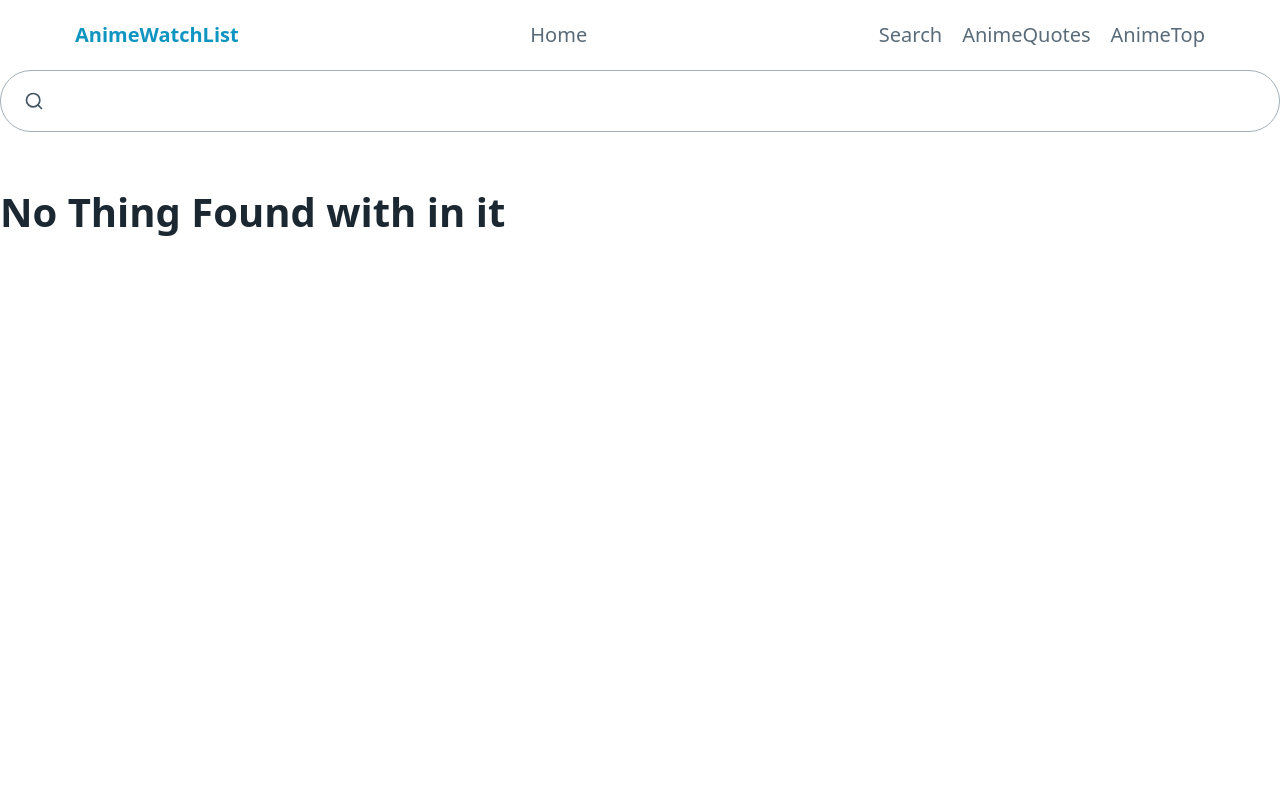
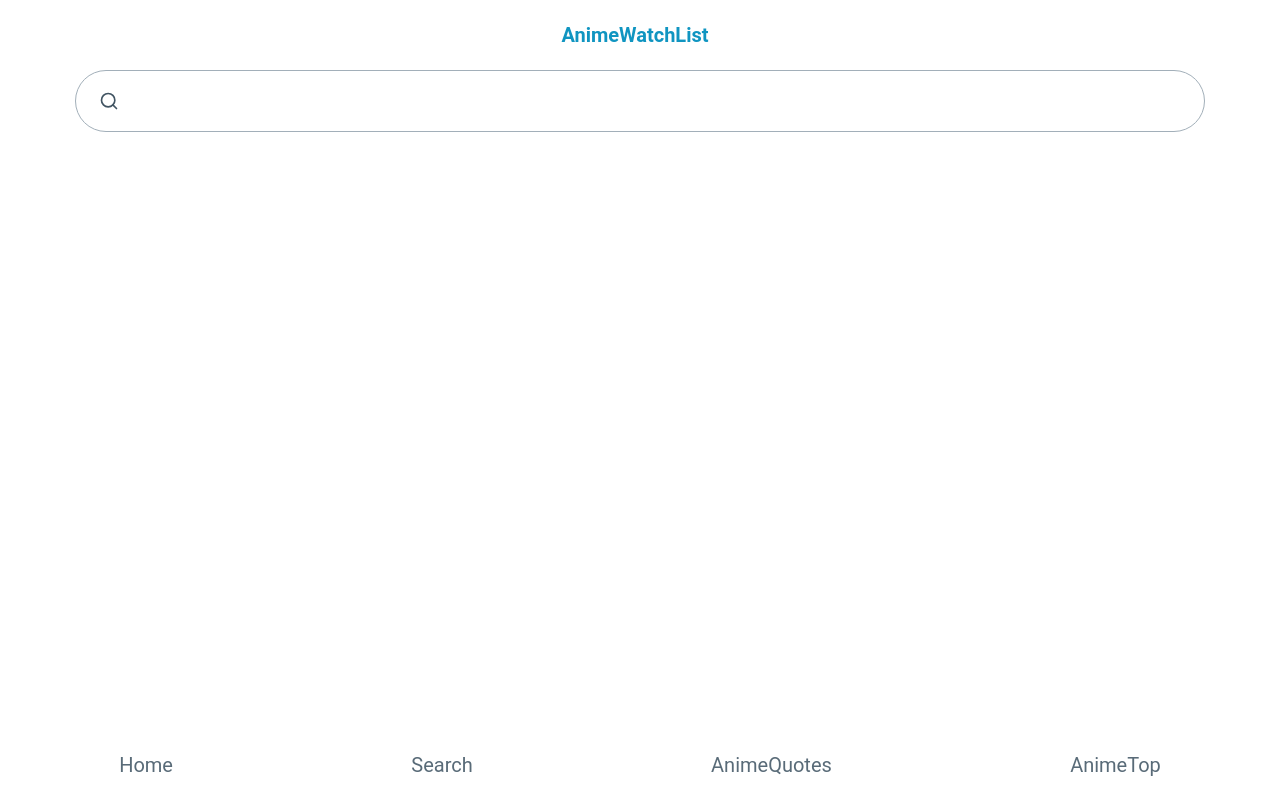
Before and after one commit to Ibrahim-Rezq/MyAnimeWatchList, a Next.js app: page /Search in a window 1280 px wide. Built offline with nearby package versions, Linux system fonts and the light colour scheme.

Commit message:
fixing Style adding toTop button

```diff
--- a/src/components/AnimeShelf.js
+++ b/src/components/AnimeShelf.js
@@ -5,13 +5,11 @@ import styles from '../css/AnimeShelf.module.css';
 const AnimeShelf = ({ data }) => {
   return (
     <>
-      <div className='container'>
-        <div className={styles.grid}>
-          {data.map((anime) => {
-            if (anime) return <Card key={anime.title} anime={anime} />;
-          })}
-        </div>
-      </div>
+      <section className={styles.grid}>
+        {data.map((anime) => {
+          if (anime) return <Card key={anime.title} anime={anime} />;
+        })}
+      </section>
     </>
   );
 };
--- a/src/components/Card.js
+++ b/src/components/Card.js
@@ -43,15 +43,15 @@ const Card = ({ anime }) => {
                 {(synopsis && synopsis.slice(0, 150)) || 'No discription found'}
                 {synopsis && synopsis.length > 150 && '...'}
               </p>
-              <button
-                onClick={() => {
-                  post(anime);
-                }}>
-                Add To Favorite
-              </button>
             </section>
           </footer>
         </article>
+        <button
+          onClick={() => {
+            post(anime);
+          }}>
+          Add To Favorite
+        </button>
       </section>
     </>
   );
--- a/src/components/Nav.js
+++ b/src/components/Nav.js
@@ -1,9 +1,27 @@
-import React from 'react';
+import { useEffect, useState } from 'react';
 import Link from 'next/link';
+import styles from '../css/Nav.module.css';
 
 const Nav = () => {
+  const scrollToTop = () => {
+    window.scroll({
+      top: 0,
+      behavior: 'smooth',
+    });
+  };
+  const [width, setWidth] = useState(0);
+  const widthChange = () => {
+    setWidth(window.scrollY);
+  };
+  useEffect(() => {
+    window.addEventListener('scroll', widthChange);
+    return () => {
+      window.removeEventListener('scroll', widthChange);
+    };
+  }, []);
+
   return (
-    <nav className='container'>
+    <nav className='container' style={{ justifyContent: 'center' }}>
       <ul>
         <li>
           <Link href='/'>
@@ -13,14 +31,12 @@ const Nav = () => {
           </Link>
         </li>
       </ul>
-      <ul>
+      <ul className={styles.navLinks}>
         <li>
           <Link href='/'>
             <a className='secondary'>Home</a>
           </Link>
         </li>
-      </ul>
-      <ul>
         <li>
           <Link href='/Search'>
             <a className='secondary'>Search</a>
@@ -37,6 +53,12 @@ const Nav = () => {
           </Link>
         </li>
       </ul>
+      {width > 1000 && (
+        <button className={styles.toTop} onClick={scrollToTop}>
+          {' '}
+          &#x2B06;
+        </button>
+      )}
     </nav>
   );
 };
--- a/src/components/SearchBar.js
+++ b/src/components/SearchBar.js
@@ -1,77 +1,79 @@
-import { useState, useEffect, useCallback } from 'react'
-import AnimeShelf from './AnimeShelf'
+import { useState, useEffect, useCallback } from 'react';
+import AnimeShelf from './AnimeShelf';
 
 const SearchBar = () => {
-    const [vals, setVals] = useState('')
-    const [animeData, setAnimeData] = useState([])
+  const [vals, setVals] = useState('');
+  const [animeData, setAnimeData] = useState([]);
 
   const handelSearch = (e) => {
-        const val = e.target.value
-        debouncedHandler(val)
+    const val = e.target.value;
+    debouncedHandler(val);
     if (!vals || vals === null) {
-            setAnimeData([])
+      setAnimeData([]);
     }
-    }
+  };
 
   const getData = async (value) => {
     try {
       if (value) {
         const res = await fetch(
           `https://api.jikan.moe/v4/anime?q=${value}&sfw`
-                )
-                const data = await res.json()
+        );
+        const data = await res.json();
         setAnimeData(
-                    data.data.slice(0, 10).sort((a, b) => {
-                        return a.rank - b.rank
+          data.data
+            .slice(0, 10)
+            .sort((a, b) => {
+              return a.rank - b.rank;
             })
-                )
-                setVals(value)
+            .map((el) => {
+              if (el.rank !== 0) return el;
+            })
+        );
+        setVals(value);
       }
     } catch (e) {
-            console.error(e)
+      console.error(e);
     }
-    }
+  };
 
   const debounce = (func, delay = 300) => {
-        let timerId
+    let timerId;
     return (...args) => {
-            clearTimeout(timerId)
+      clearTimeout(timerId);
       timerId = setTimeout(() => {
-                func(...args)
-            }, delay)
-        }
-    }
-    const debouncedHandler = useCallback(debounce(getData, 350), [])
+        func(...args);
+      }, delay);
+    };
+  };
+  const debouncedHandler = useCallback(debounce(getData, 350), []);
 
   return (
     <>
-            <div>
-                <form>
+      <section className='container'>
+        <form onSubmit={(e) => e.preventDefault()}>
           <input type='search' onKeyUp={handelSearch} />
         </form>
         <div>
           <h1>
             {animeData.length > 0 && vals ? (
               <>
-                                <span style={{ fontWeight: '100' }}>
-                                    searching For:{' '}
-                                </span>
-                                {vals
-                                    .slice(0, 1)
-                                    .toUpperCase()
-                                    .concat(vals.slice(1))}
+                <span style={{ fontWeight: '100' }}>searching For: </span>
+                {vals.slice(0, 1).toUpperCase().concat(vals.slice(1))}
               </>
             ) : (
+              vals && (
                 <>
                   <p>No Thing Found with {vals} in it</p>
                 </>
+              )
             )}
           </h1>
           <AnimeShelf data={animeData} />
         </div>
-            </div>
+      </section>
     </>
-    )
-}
+  );
+};
 
-export default SearchBar
+export default SearchBar;
--- a/src/css/AnimeInfo.module.css
+++ b/src/css/AnimeInfo.module.css
@@ -6,7 +6,8 @@
 .infoPage footer {
   display: grid;
   gap: 2rem;
-  grid-template-columns: repeat(auto-fill, 340px);
+  grid-template-columns: repeat(auto-fill, 240px);
+  justify-items: center;
 }
 .sideBar {
   margin: auto;
--- a/src/css/Card.module.css
+++ b/src/css/Card.module.css
@@ -1,5 +1,5 @@
 .card {
-    width: 360px;
+  min-width: 240px;
   text-align: center;
   margin: auto;
   background-color: var(--card-background-color);
@@ -8,14 +8,18 @@
   transition: all 0.3s;
 }
 .cardHead {
-    width: 360px;
-    margin: 0;
+  min-width: 240px;
 }
 .cardBody {
-    margin-left: -1rem;
-    width: 360px;
-    height: 360px;
+  min-width: 240px;
+  height: 240px;
 }
 .cardBody p {
   opacity: 0.8;
 }
+@media (min-width: 768px) {
+  .cardBody {
+    min-width: 240px;
+    height: 360px;
+  }
+}
--- /dev/null
+++ b/src/css/Nav.module.css
@@ -0,0 +1,28 @@
+.navLinks {
+  position: fixed;
+  bottom: 0;
+  left: 50%;
+  transform: translate(-50%, 0);
+  z-index: 3;
+  width: 100%;
+  justify-content: space-around;
+  background-color: var(--background-color);
+}
+.navLinks li {
+  color: var(--primary);
+}
+.toTop {
+  border: none;
+  font-size: 1.5rem;
+  width: 3rem;
+  margin: 0;
+  position: fixed;
+  bottom: 5%;
+  right: 0;
+  transform: translate(-50%, -50%);
+  transition: 0.3s;
+  z-index: 3;
+}
+.toTop:hover {
+  transform: translate(-50%, -60%);
+}
--- a/src/css/index.css
+++ b/src/css/index.css
@@ -1,7 +1,9 @@
 html {
   box-sizing: border-box;
 }
-*, *:before, *:after {
+*,
+*:before,
+*:after {
   box-sizing: inherit;
 }
 body {
@@ -9,3 +11,7 @@ body {
   padding: 0;
   font-family: 'Roboto', sans-serif;
 }
+.main {
+  width: 100%;
+  margin: auto;
+}
--- a/src/pages/AnimeQuotes.js
+++ b/src/pages/AnimeQuotes.js
@@ -8,6 +8,7 @@ const AnimeQuotes = ({ quoteData }) => {
   return (
     <>
       <Nav />
+      <section className='main'>
         <section
           className='container'
           style={{
@@ -28,6 +29,7 @@ const AnimeQuotes = ({ quoteData }) => {
             <a role='button'>AnotherQuotes</a>
           </Link>
         </section>
+      </section>
       <Footer />
     </>
   );
--- a/src/pages/_app.js
+++ b/src/pages/_app.js
@@ -1,5 +1,6 @@
 import '../../node_modules/@picocss/pico/css/pico.min.css';
 import '../../node_modules/@picocss/pico/css/pico.fluid.classless.min.css';
+import '../css/index.css';
 
 export default function MyApp({ Component, pageProps }) {
   return <Component {...pageProps} />;
```
Also changed, not shown: src/pages/Anime/AnimeInfo/[id].js (+7 -5 lines), src/pages/AnimeTop.js (+3 -4 lines). Lines whose indentation alone changed are shown as unchanged.
